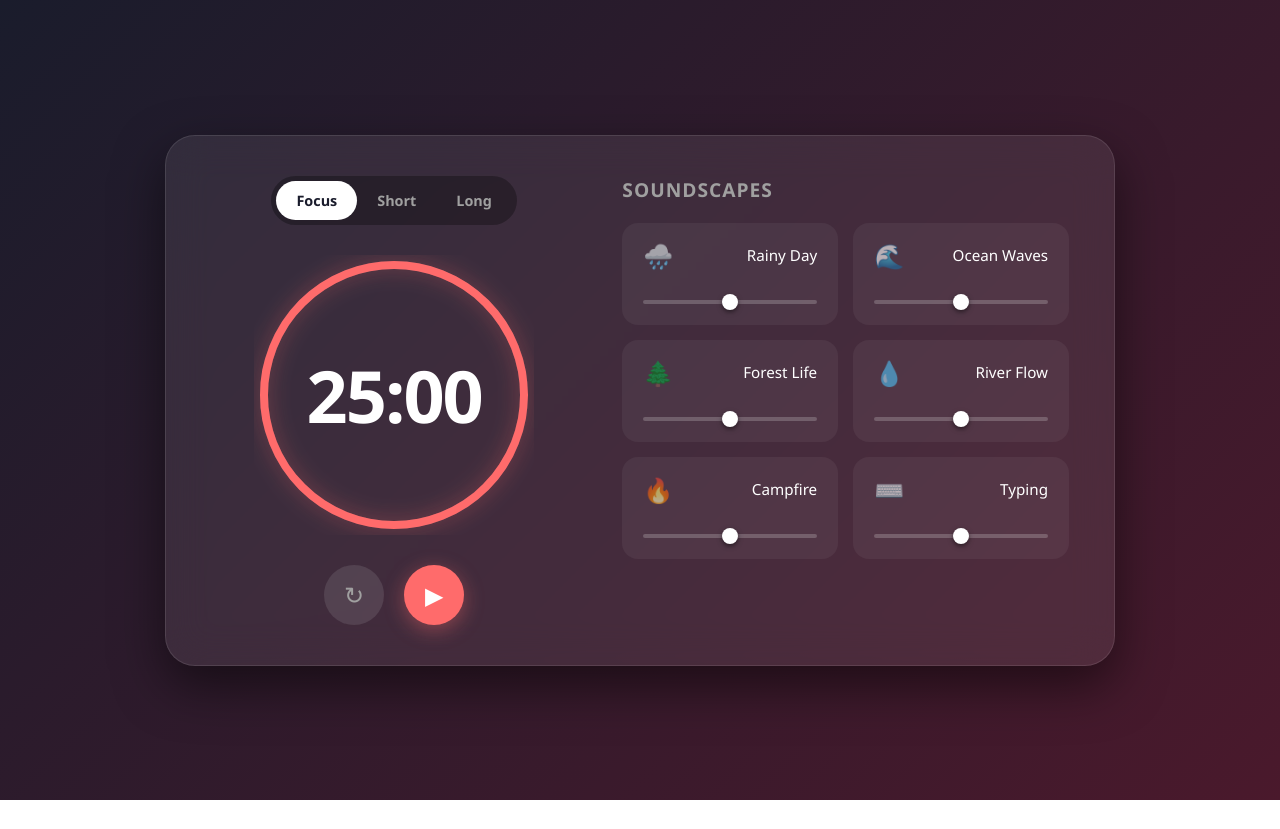
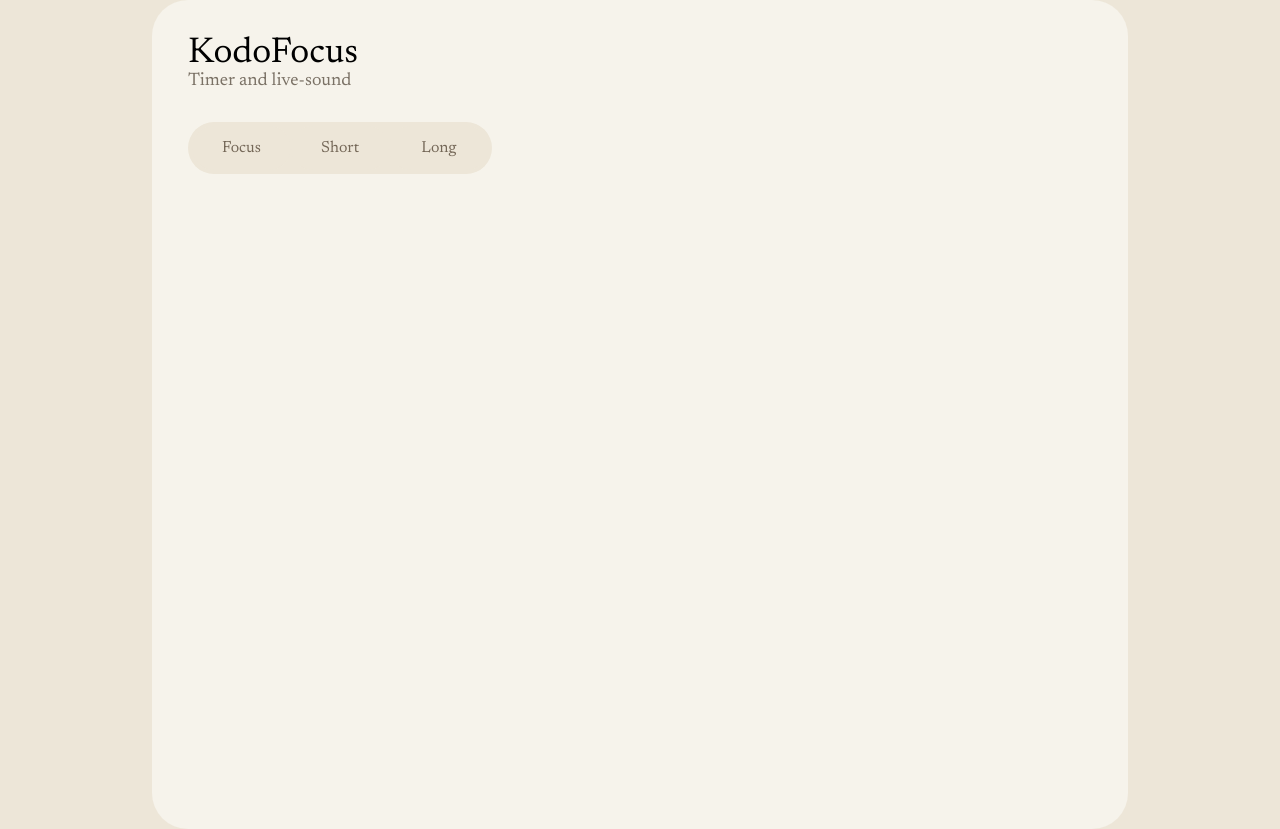
Before and after one commit to Sherikov/Pomodoro-Focus-Mixer, a plain HTML site: page index.html in a window 1280 px wide. Before the commit the page ends 800 px from the top, so only its background shows below. Drawn offline with Linux system fonts and the light colour scheme.

Commit message:
started to redesign the project

```diff
--- a/CSS/style.css
+++ b/CSS/style.css
@@ -1,199 +1,121 @@
+@import url('https://fonts.googleapis.com/css2?family=Newsreader:ital,opsz,wght@0,6..72,200..800;1,6..72,200..800&display=swap');
+@import url('https://fonts.googleapis.com/css2?family=Inter:ital,opsz,wght@0,14..32,100..900;1,14..32,100..900&display=swap');
+
 /* --- Variables & Reset --- */
 :root {
-    --bg-gradient: linear-gradient(135deg, #1a1c2c 0%, #4a192c 100%);
-    --glass-bg: rgba(255, 255, 255, 0.08);
-    --glass-border: rgba(255, 255, 255, 0.1);
-    --accent: #ff6b6b; /* Tomato color */
-    --accent-glow: rgba(255, 107, 107, 0.4);
-    --text-primary: #fff;
-    --text-secondary: #a0a0a0;
-    --card-active: rgba(255, 107, 107, 0.15);
+    --bg-gradient-rain: linear-gradient(#4a5863, #36434c);
+    --bg-main: #F6F3EB;
+    --bg-second: #ede6d8;
+    --bg-fire: linear-gradient(#FDF4E7, #FBEAD2);
+
+    --card-main: rgba(239, 231, 216, 0.4);
+    --card-border: 1px solid rgba(215, 204, 186, 0.5);
+    --card-input: #F4EFE6;
+
+    --terakota: #C86237;
+    --terakota-hover: #B4532B;
+    --leaf: #4f6e47;
+    --rain: #4b6e82;
+    --fire: #e06d28;
+
+    --text-color: #2c2621;
+    --text-second-color: #7a7165;
+
+    --font-main: Newsreader;
+    --font-timer: Inter serif;
+
+    --border-radius-container: 36px;
+    --border-radius-sound: 18px;
+    --bt-mode: 9999px;
+
+    --shadow-main: 0 10px 30px -5px rgba(80, 60, 40, 0.06), 0 2px 6px rgba(80, 60, 40, 0.03);
+    --shadow-inset: inset 0 2px 4px rgba(0, 0, 0, 0.04);
+
 }
 
-* { box-sizing: border-box; margin: 0; padding: 0; font-family: 'Segoe UI', sans-serif; }
+* {
+    box-sizing: border-box;
+    margin: 0;
+    padding: 0;
+    font-family: var(--font-main), sans-serif;
+}
 
 body {
-    background: var(--bg-gradient);
-    color: var(--text-primary);
+    background-color: var(--bg-second);
+    display: flex;
+    align-items: center;
+    justify-content: center;
+    flex-direction: column;
+    width: 100%;
     min-height: 100vh;
-    display: flex;
-    justify-content: center;
-    align-items: center;
-    padding: 20px;
 }
 
-/* --- Main Layout --- */
-.app-container {
-    display: grid;
-    grid-template-columns: 1fr 1.2fr;
-    gap: 40px;
+/* ---- Header ---- */
+
+header {
+    display: flex;
+    flex-direction: column;
+    align-items: start;
     width: 100%;
-    max-width: 950px;
-    background: var(--glass-bg);
-    backdrop-filter: blur(20px);
-    -webkit-backdrop-filter: blur(20px);
-    border: 1px solid var(--glass-border);
-    padding: 40px;
-    border-radius: 30px;
-    box-shadow: 0 20px 50px rgba(0,0,0,0.5);
+
+    h1 {
+        font-size: 36px;
+        font-weight: 400;
+        letter-spacing: 0.75;
+    }
+
+    h2 {
+        font-size: 18px;
+        font-weight: 400;
+        color: var(--text-second-color);
+    }
 }
 
-/* --- Left Side: Timer --- */
+/*---- Container -----  */
+.app-container {
+    width: 976px;
+    height: 829px;
+    background-color: var(--bg-main);
+    padding: 36px;
+    border-radius: var(--border-radius-container);
+    display: flex;
+    flex-direction: column;
+    gap: 24px;
+}
+
+/* ---- Main section ----*/
+.main-section {
+    display: grid;
+    grid-template-columns: 1fr 2fr;
+    padding-top: 8px;
+}
+
+/* ----- Timer section -----*/
 .timer-section {
     display: flex;
     flex-direction: column;
-    align-items: center;
     justify-content: center;
-    position: relative;
 }
 
-/* Tabs */
-.mode-switcher {
+.btn-timer-mode {
+    background-color: var(--bg-second);
+    border-radius: var(--bt-mode);
     display: flex;
-    background: rgba(0,0,0,0.3);
-    padding: 5px;
-    border-radius: 50px;
-    margin-bottom: 30px;
+    width: 90%;
+    padding: 4px;
 }
 
-.mode-btn {
-    background: none; border: none; color: var(--text-secondary);
-    padding: 10px 20px; cursor: pointer; border-radius: 40px;
-    font-weight: 600; font-size: 0.9rem; transition: all 0.3s ease;
+.btn-timer {
+    width: 110px;
+    height: 44px;
+    font-size: 16px;
+    color: rgba(116, 103, 87, 1);
+    border: none;
+    background-color: inherit;
+    border-radius: var(--bt-mode);
 }
 
-.mode-btn.active { background: var(--text-primary); color: #1a1c2c; }
-
-/* SVG Circular Timer */
-.timer-circle {
-    position: relative;
-    width: 280px;
-    height: 280px;
-    margin-bottom: 30px;
+.btn-timer:hover {
+    box-shadow: var(--shadow-main);
+    background-color: var(--bg-main);
 }
-
-svg {
-    transform: rotate(-90deg);
-    width: 100%;
-    height: 100%;
-}
-
-circle {
-    fill: none;
-    stroke-width: 8;
-    stroke-linecap: round;
-}
-
-.circle-bg { stroke: rgba(255,255,255,0.1); }
-
-.circle-progress {
-    stroke: var(--accent);
-    stroke-dasharray: 816; /* 2 * PI * R (R=130) */
-    stroke-dashoffset: 0;
-    transition: stroke-dashoffset 1s linear;
-    filter: drop-shadow(0 0 10px var(--accent-glow));
-}
-
-.timer-text {
-    position: absolute;
-    top: 50%; left: 50%;
-    transform: translate(-50%, -50%);
-    font-size: 4.5rem;
-    font-weight: 700;
-    letter-spacing: -2px;
-}
-
-/* Timer Controls */
-.controls { display: flex; gap: 20px; }
-
-.btn-control {
-    width: 60px; height: 60px;
-    border-radius: 50%; border: none;
-    cursor: pointer; font-size: 1.5rem;
-    display: flex; align-items: center; justify-content: center;
-    transition: transform 0.2s, background 0.3s;
-}
-
-.btn-main { background: var(--accent); color: white; box-shadow: 0 5px 20px var(--accent-glow); }
-.btn-main:hover { transform: scale(1.1); background: #ff5252; }
-
-.btn-sec { background: rgba(255,255,255,0.1); color: var(--text-secondary); }
-.btn-sec:hover { background: rgba(255,255,255,0.2); color: white; }
-
-
-/* --- Right Side: Mixer --- */
-.mixer-section { display: flex; flex-direction: column; }
-
-.section-title {
-    font-size: 1.2rem; margin-bottom: 20px; color: var(--text-secondary);
-    text-transform: uppercase; letter-spacing: 1px; font-weight: 600;
-}
-
-.sounds-grid {
-    display: grid; grid-template-columns: repeat(2, 1fr); gap: 15px;
-    overflow-y: auto; max-height: 450px; padding-right: 5px;
-}
-
-/* Custom Scrollbar */
-.sounds-grid::-webkit-scrollbar { width: 5px; }
-.sounds-grid::-webkit-scrollbar-thumb { background: #444; border-radius: 10px; }
-
-/* Sound Card */
-.sound-card {
-    background: rgba(255,255,255,0.05);
-    padding: 15px 20px;
-    border-radius: 16px;
-    border: 1px solid transparent;
-    cursor: pointer;
-    transition: all 0.3s ease;
-    position: relative;
-    overflow: hidden;
-}
-
-.sound-card:hover { background: rgba(255,255,255,0.08); }
-
-.sound-card.active {
-    border-color: var(--accent);
-    background: var(--card-active);
-}
-
-/* Pulse Animation for Active State */
-@keyframes pulse {
-    0% { box-shadow: 0 0 0 0 rgba(255, 107, 107, 0.4); }
-    70% { box-shadow: 0 0 0 10px rgba(255, 107, 107, 0); }
-    100% { box-shadow: 0 0 0 0 rgba(255, 107, 107, 0); }
-}
-.sound-card.active .card-icon {
-    animation: pulse 2s infinite;
-    color: var(--accent);
-    opacity: 1;
-}
-
-.card-header {
-    display: flex; align-items: center; justify-content: space-between; margin-bottom: 15px;
-}
-
-.card-icon { font-size: 1.5rem; opacity: 0.6; transition: 0.3s; }
-.card-name { font-weight: 500; font-size: 0.95rem; }
-
-/* Volume Slider Styling */
-.volume-slider {
-    -webkit-appearance: none; width: 100%; height: 4px;
-    background: rgba(255,255,255,0.2); border-radius: 2px; outline: none;
-}
-
-.volume-slider::-webkit-slider-thumb {
-    -webkit-appearance: none; appearance: none;
-    width: 16px; height: 16px; border-radius: 50%;
-    background: #fff; cursor: pointer; transition: 0.2s;
-    box-shadow: 0 2px 5px rgba(0,0,0,0.5);
-}
-
-.sound-card.active .volume-slider { background: rgba(255, 107, 107, 0.3); }
-.sound-card.active .volume-slider::-webkit-slider-thumb { background: var(--accent); }
-
-/* Mobile Response */
-@media (max-width: 850px) {
-    .app-container { grid-template-columns: 1fr; padding: 20px; }
-    .timer-section { border-bottom: 1px solid rgba(255,255,255,0.1); padding-bottom: 30px; margin-bottom: 30px; }
-}
--- a/index.html
+++ b/index.html
@@ -1,44 +1,36 @@
-<!DOCTYPE html>
+<!doctype html>
 <html lang="en">
-<head>
-    <meta charset="UTF-8">
-    <meta name="viewport" content="width=device-width, initial-scale=1.0">
+  <head>
+    <meta charset="UTF-8" />
+    <meta name="viewport" content="width=device-width, initial-scale=1.0" />
     <title>Focus Flow | Pomodoro Mixer</title>
-    <link rel="stylesheet" href="./CSS/style.css">
-</head>
-<body>
+    <link rel="stylesheet" href="./CSS/style.css" />
+  </head>
+  <body>
+    <main class="app-container">
+      <!-- Header -->
+      <header class="header">
+        <h1>KodoFocus</h1>
+        <h2>Timer and live-sound</h2>
+      </header>
 
-    <div class="app-container">
-
+      <!-- Main section-->
+      <section class="main-section">
+        <!-- Timer section-->
         <div class="timer-section">
-            <div class="mode-switcher">
-                <button class="mode-btn active" data-time="25">Focus</button>
-                <button class="mode-btn" data-time="5">Short</button>
-                <button class="mode-btn" data-time="15">Long</button>
-            </div>
-
-            <div class="timer-circle">
-                <svg>
-                    <circle class="circle-bg" cx="140" cy="140" r="130"></circle>
-                    <circle class="circle-progress" id="progress-ring" cx="140" cy="140" r="130"></circle>
-                </svg>
-                <div class="timer-text" id="time-display">25:00</div>
-            </div>
-
-            <div class="controls">
-                <button class="btn-control btn-sec" id="reset-btn" title="Reset">↻</button>
-                <button class="btn-control btn-main" id="toggle-btn" title="Start/Pause">▶</button>
-            </div>
+          <!-- Timer section buttons-->
+          <div class="btn-timer-mode">
+            <button class="btn-timer">Focus</button>
+            <button class="btn-timer">Short</button>
+            <button class="btn-timer">Long</button>
+          </div>
         </div>
 
-        <div class="mixer-section">
-            <div class="section-title">Soundscapes</div>
-            <div class="sounds-grid" id="sounds-grid">
-                </div>
-        </div>
-
-    </div>
+        <!-- Sound section -->
+        <div class="sound-section"></div>
+      </section>
+    </main>
 
     <script src="./JS/script.js"></script>
-</body>
+  </body>
 </html>
```
